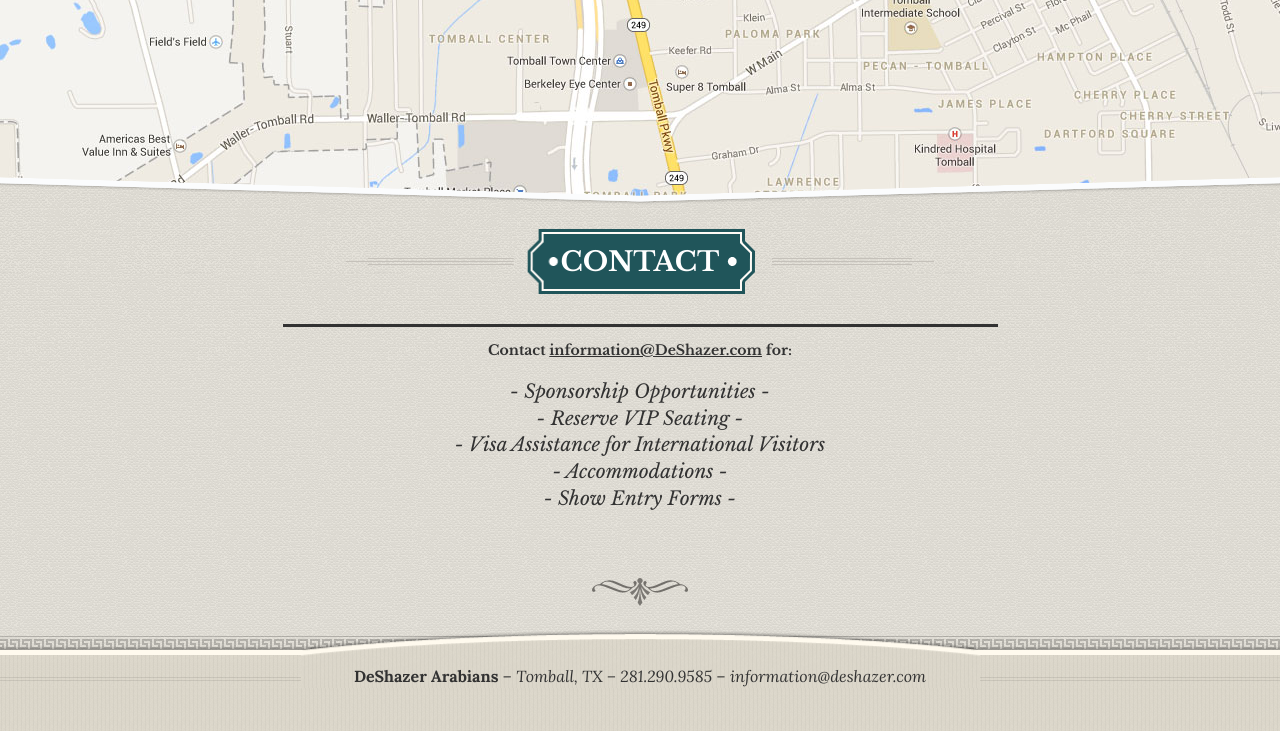
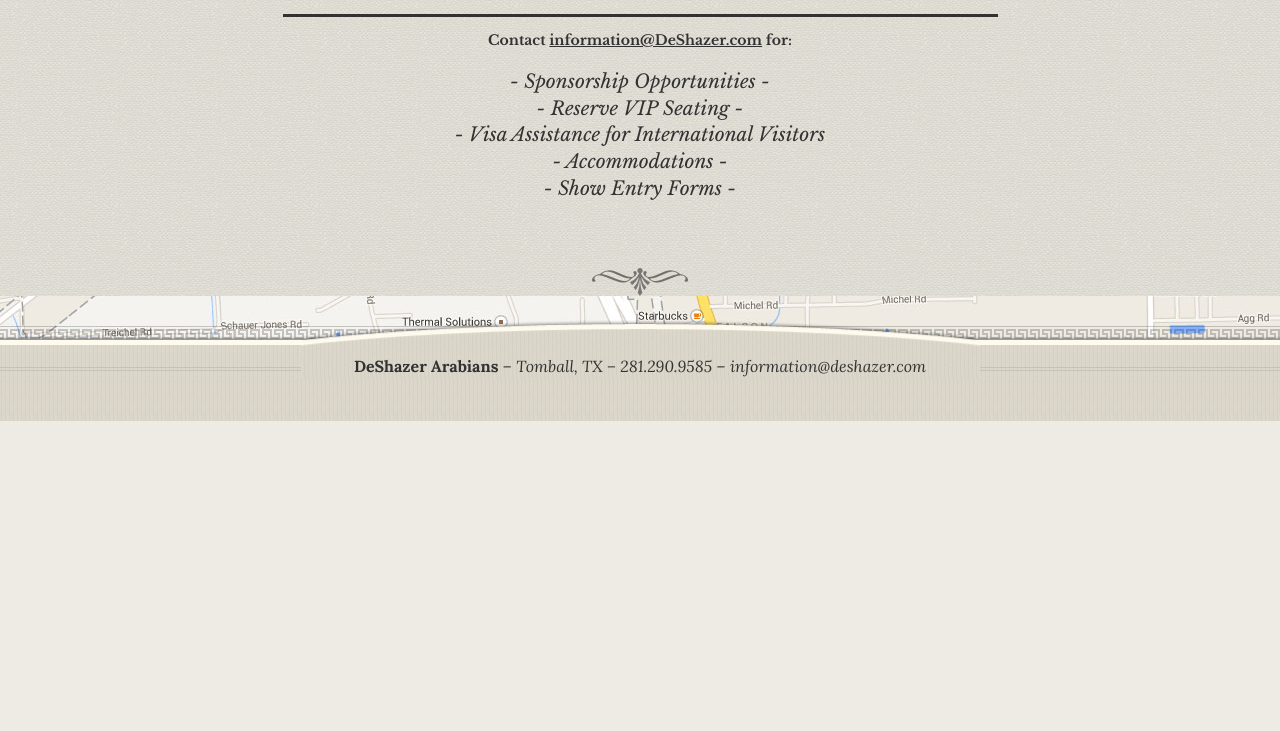
Before and after one commit to kmni/egyptianbreedersclassic.com, a plain HTML site: page contact.html in a window 1280 px wide. Shown: the part 562-1293 px from the top of the page. After the commit the page ends 983 px from the top, so only its background shows below. Drawn offline with nearby package versions, Linux system fonts and the light colour scheme.

```diff
--- a/styles/layout.css
+++ b/styles/layout.css
@@ -96,9 +96,12 @@ a img {
   padding-bottom: 95px;
   padding-top: 60px;
   position: relative;
-  margin-top: 490px;
+  margin-top: 180px;
   text-align: center;
   z-index: 5;
+}
+.page-content .background {
+  background: #eeebe5 url("../images/layout/background-body.png") repeat center top;
 }
 .homepage-content {
   color: #fff;
```
